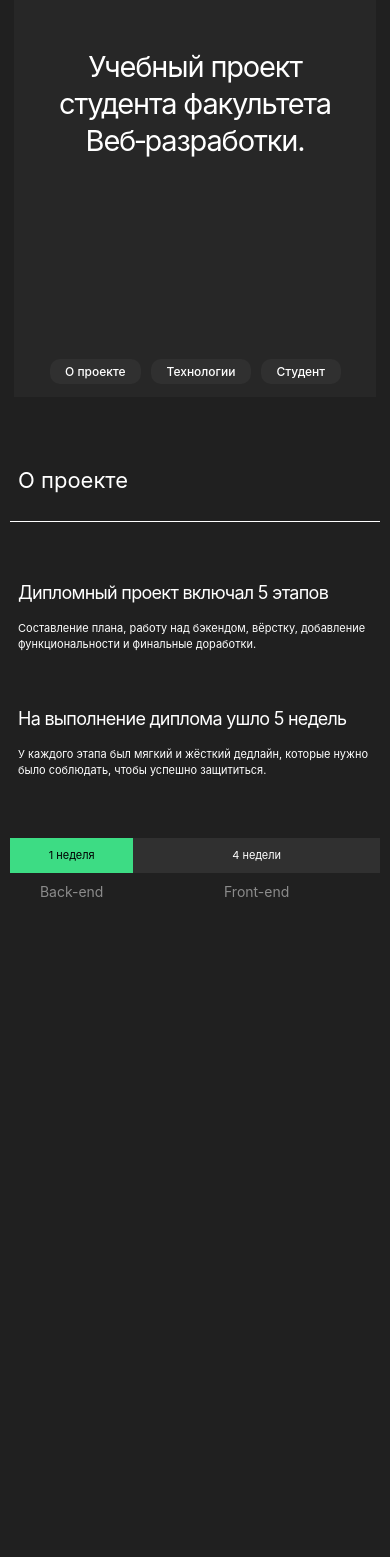
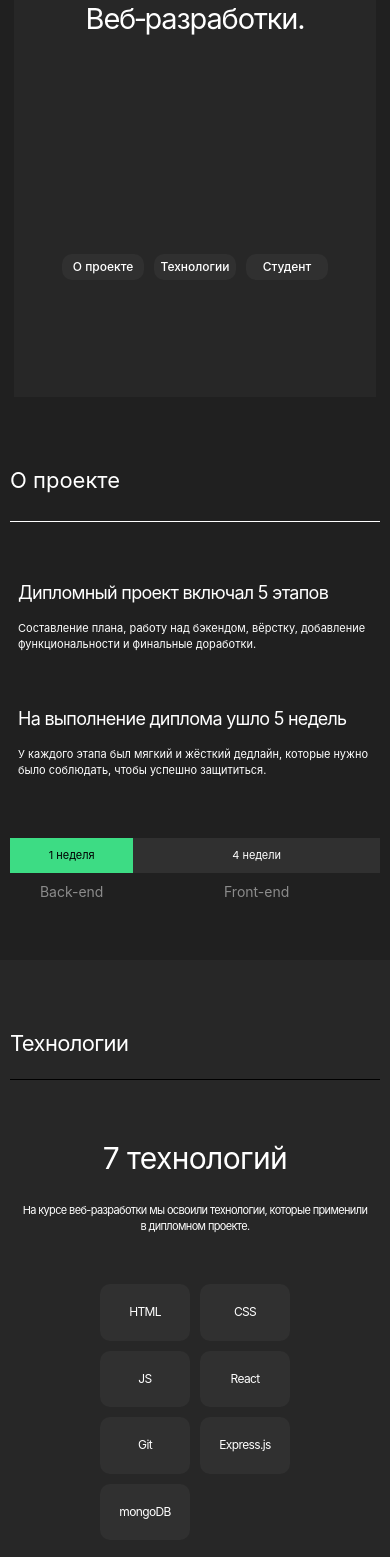
Before and after one commit to BakayAlexander/movies-explorer-frontend, a React (Create React App) app: page / in a window 390 px wide. Shown: the part 205-1762 px from the top of the page. Before the commit the page ends 1275 px from the top, so only its background shows below. Built offline with nearby package versions, Linux system fonts and the light colour scheme.

Commit message:
feat: add Techs

```diff
--- a/src/components/AboutProject/AboutProject.css
+++ b/src/components/AboutProject/AboutProject.css
@@ -7,16 +7,10 @@
 	font-size: 22px;
 	font-weight: 400;
 	line-height: 26px;
-	margin: 110px 0 0 70px;
-}
-
-.aboutProject__line {
+	border-bottom: 1px solid rgb(255, 255, 255);
+	padding-bottom: 23px;
 	max-width: calc(100% - 140px);
-	margin: 0 auto;
-	height: 0;
-	border: none;
-	border-top: 1px solid rgb(255, 255, 255);
-	margin-top: 23px;
+	margin: 110px auto auto;
 }
 
 .aboutProject__text-container {
@@ -71,17 +65,13 @@
 .aboutProject__dev-type {
 	text-align: center;
 	color: #8b8b8b;
-	margin-bottom: 110px;
 	font-size: 14px;
 	line-height: 17px;
 }
 
 @media screen and (max-width: 768px) {
 	.aboutProject__title {
-		margin: 90px 0 0 50px;
-	}
-
-	.aboutProject__line {
+		margin: 90px auto auto;
 		max-width: calc(100% - 90px);
 	}
 
@@ -107,12 +97,9 @@
 
 @media screen and (max-width: 600px) {
 	.aboutProject__title {
-		margin: 70px 0 0 18px;
-	}
-
-	.aboutProject__line {
+		margin: 70px auto auto;
 		max-width: calc(100% - 20px);
-		margin-top: 28px;
+		padding-bottom: 28px;
 	}
 
 	.aboutProject__text-container {
@@ -153,7 +140,6 @@
 	.aboutProject__dev-type {
 		text-align: center;
 		color: #8b8b8b;
-		margin-bottom: 110px;
 		font-size: 14px;
 		line-height: 17px;
 	}
--- a/src/components/AboutProject/AboutProject.js
+++ b/src/components/AboutProject/AboutProject.js
@@ -5,7 +5,6 @@ function AboutProject() {
 	return (
 		<section className='aboutProject'>
 			<h2 className='aboutProject__title'>О проекте</h2>
-			<hr className='aboutProject__line' />
 			<div className='aboutProject__text-container'>
 				<div className='aboutProject__text-element'>
 					<h3 className='aboutProject__text-title'>Дипломный проект включал 5 этапов</h3>
--- a/src/components/Main/Main.js
+++ b/src/components/Main/Main.js
@@ -1,6 +1,7 @@
 import React from 'react';
 import AboutProject from '../AboutProject/AboutProject';
 import Promo from '../Promo/Promo';
+import Techs from '../Techs/Techs';
 import './Main.css';
 
 function Main() {
@@ -8,6 +9,7 @@ function Main() {
 		<div>
 			<Promo />
 			<AboutProject />
+			<Techs />
 		</div>
 	);
 }
--- a/src/components/NavTab/NavTab.css
+++ b/src/components/NavTab/NavTab.css
@@ -1,20 +1,21 @@
 .navigation {
-	position: absolute;
-	bottom: 0;
-	margin-bottom: 30px;
+	margin-top: 150px;
+	display: grid;
+	gap: 10px;
+	grid-template-columns: repeat(3, 96px);
 }
 
 .navigation__link {
 	background-color: #303030;
 	color: white;
-	padding: 10px 17px;
 	text-decoration: none;
 	border-radius: 10px;
 	font-size: 12px;
 	font-weight: 500;
 	line-height: 16px;
 	transition: 0.1s ease-in;
-	margin-right: 10px;
+	padding: 10px 0;
+	text-align: center;
 }
 
 .navigation__link:hover {
@@ -27,15 +28,16 @@
 
 @media screen and (max-width: 768px) {
 	.navigation {
-		margin-bottom: 40px;
+		margin-top: 314px;
 	}
 }
 
 @media screen and (max-width: 600px) {
 	.navigation {
-		margin-bottom: 17px;
+		margin-top: 217px;
+		grid-template-columns: repeat(3, 82px);
 	}
 	.navigation__link {
-		padding: 5px 15.5px;
+		padding: 5px 0;
 	}
 }
--- /dev/null
+++ b/src/components/Techs/Techs.css
@@ -0,0 +1,121 @@
+.techs {
+	background-color: #272727;
+	letter-spacing: -0.04em;
+}
+
+.techs__container {
+	display: flex;
+	flex-direction: column;
+	justify-content: center;
+}
+
+.techs__title {
+	color: white;
+	font-size: 22px;
+	font-weight: 400;
+	line-height: 26px;
+	border-bottom: 1px solid rgb(255, 255, 255);
+	padding-bottom: 23px;
+	max-width: calc(100% - 140px);
+	padding-top: 110px;
+	margin: 0 auto;
+}
+
+.techs__text-element {
+	align-self: center;
+	margin-top: 90px;
+	max-width: 460px;
+}
+
+.techs__text-title {
+	margin: 0;
+	font-size: 50px;
+	line-height: 58px;
+	text-align: center;
+	font-weight: 400;
+}
+
+.techs__text-subtitle {
+	margin: 26px 0 0;
+	font-size: 14px;
+	line-height: 20px;
+	text-align: center;
+	font-weight: 400;
+}
+
+.techs__labels {
+	margin: 100px 0;
+	list-style: none;
+	display: grid;
+	grid-template-columns: repeat(auto-fit, minmax(84px, 90px));
+	grid-gap: 10px;
+	padding: 0;
+	justify-content: center;
+}
+
+.techs__label {
+	background-color: #303030;
+	color: white;
+	padding: 21px 0;
+	text-decoration: none;
+	border-radius: 10px;
+	font-size: 12px;
+	font-weight: 400;
+	line-height: 16px;
+	transition: 0.1s ease-in;
+	text-align: center;
+	font-size: 14px;
+	line-height: 17px;
+}
+
+@media screen and (max-width: 768px) {
+	.techs__label {
+		font-size: 12px;
+		line-height: 14.5px;
+	}
+
+	.techs__title {
+		max-width: calc(100% - 90px);
+		border-color: #000000;
+		padding-top: 90px;
+		margin: 0 auto;
+	}
+
+	.techs__labels {
+		margin: 83px 0 90px 0;
+	}
+}
+
+@media screen and (max-width: 600px) {
+	.techs__title {
+		max-width: calc(100% - 20px);
+		padding-top: 70px;
+		margin: 0 auto;
+	}
+
+	.techs__text-element {
+		margin-top: 60px;
+		max-width: 350px;
+	}
+
+	.techs__text-title {
+		font-size: 30px;
+		line-height: 36px;
+	}
+
+	.techs__text-subtitle {
+		font-size: 11px;
+		line-height: 16px;
+	}
+
+	.techs__labels {
+		margin: 50px auto 70px auto;
+		max-width: 250px;
+	}
+}
+
+@media screen and (max-width: 375px) {
+	.techs__text-element {
+		max-width: 292px;
+	}
+}
--- /dev/null
+++ b/src/components/Techs/Techs.js
@@ -0,0 +1,29 @@
+import React from 'react';
+import './Techs.css';
+
+function Techs() {
+	return (
+		<section className='techs'>
+			<h3 className='techs__title'>Технологии</h3>
+			<div className='techs__container'>
+				<div className='techs__text-element'>
+					<h4 className='techs__text-title'>7 технологий</h4>
+					<p className='techs__text-subtitle'>
+						На курсе веб-разработки мы освоили технологии, которые применили в дипломном проекте.
+					</p>
+				</div>
+				<ul className='techs__labels'>
+					<li className='techs__label'>HTML</li>
+					<li className='techs__label'>CSS</li>
+					<li className='techs__label'>JS</li>
+					<li className='techs__label'>React</li>
+					<li className='techs__label'>Git</li>
+					<li className='techs__label'>Express.js</li>
+					<li className='techs__label'>mongoDB</li>
+				</ul>
+			</div>
+		</section>
+	);
+}
+
+export default Techs;
--- a/src/index.css
+++ b/src/index.css
@@ -4,7 +4,6 @@
 	color: #fff;
 	-moz-osx-font-smoothing: grayscale;
 	-webkit-font-smoothing: antialiased;
-	max-width: 1280px;
 	min-width: 320px;
 	margin: 0 auto;
 }
```
